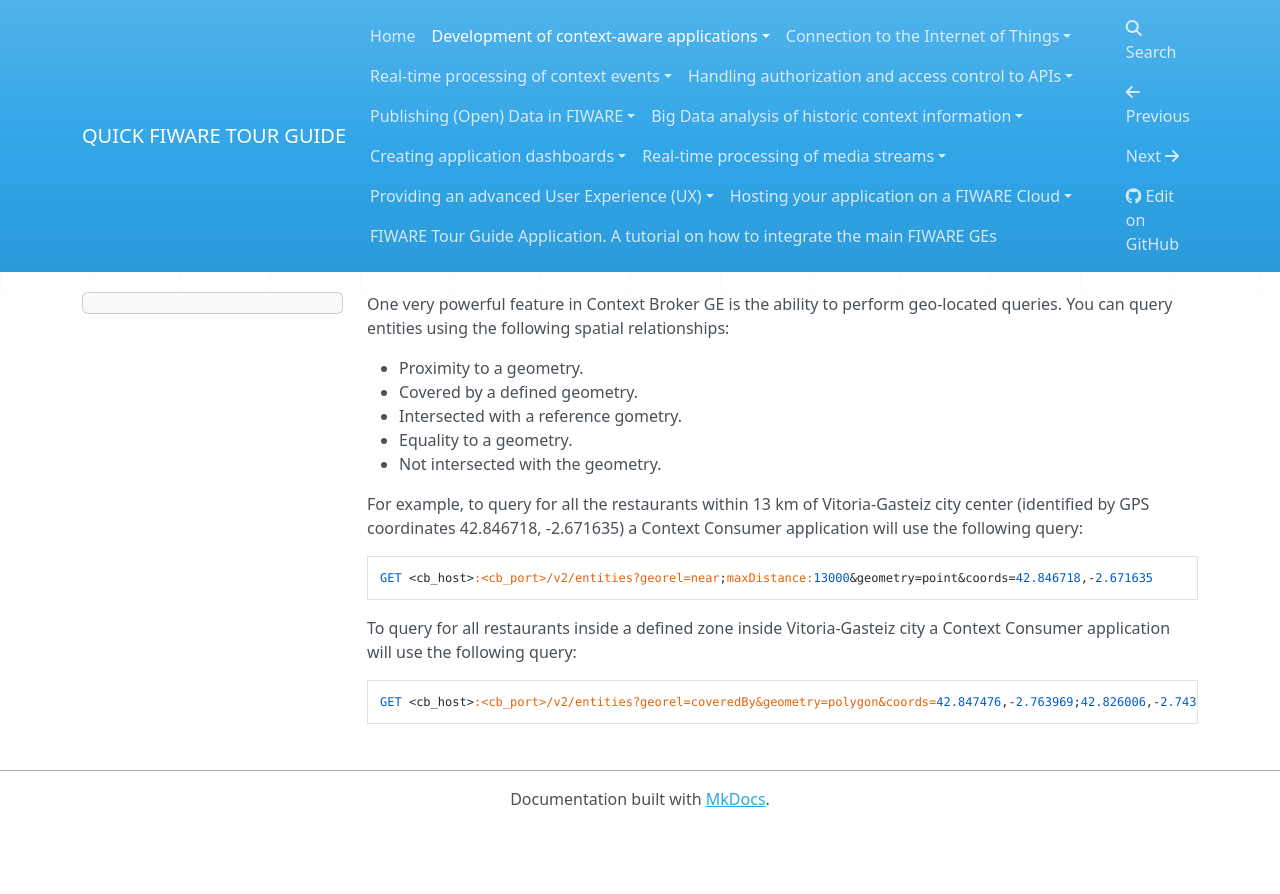
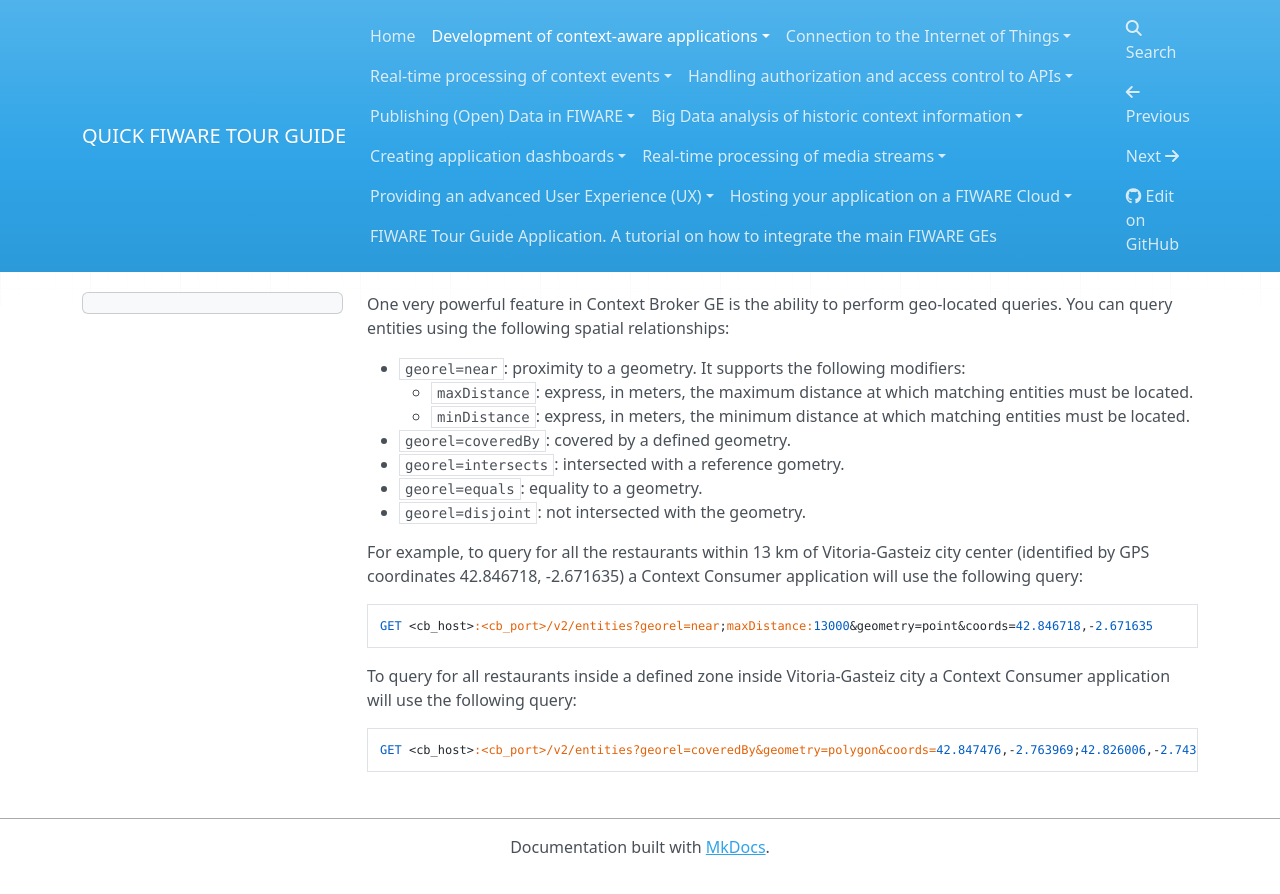
Before and after one commit to FIWARE-Ops/docs.TourGuide, an MkDocs documentation site: the page built from doc/development-context-aware-applications/v2/how-to-perform-geo-located-queries.md, in a window 1280 px wide. Shown: the top 894 px of the page. Built offline with MkDocs 1.6.1, drawn with Linux system fonts in a browser that asks for light colours; nearby versions of some CDN libraries; comment, search, counter and statistics services are not loaded; old or Windows-style settings are respelled for this version of MkDocs.

Commit message:
Added the georel relationship

```diff
--- a/doc/development-context-aware-applications/v2/how-to-perform-geo-located-queries.md
+++ b/doc/development-context-aware-applications/v2/how-to-perform-geo-located-queries.md
@@ -1,11 +1,13 @@
 One very powerful feature in Context Broker GE is the ability to perform
 geo-located queries. You can query entities using the following spatial relationships:
 
- * Proximity to a geometry.
- * Covered by a defined geometry.
- * Intersected with a reference gometry.
- * Equality to a geometry.
- * Not intersected with the geometry.
+ * `georel=near`: proximity to a geometry. It supports the following modifiers:
+    * `maxDistance`: express, in meters, the maximum distance at which matching entities must be located.
+    * `minDistance`: express, in meters, the minimum distance at which matching entities must be located.
+ * `georel=coveredBy`: covered by a defined geometry.
+ * `georel=intersects`: intersected with a reference gometry.
+ * `georel=equals`: equality to a geometry.
+ * `georel=disjoint`: not intersected with the geometry.
 
 
  For example, to query for all the restaurants within 13 km of Vitoria-Gasteiz
```
